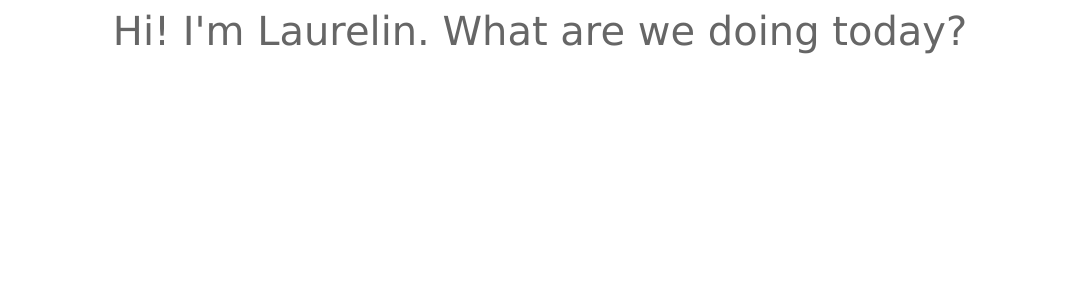
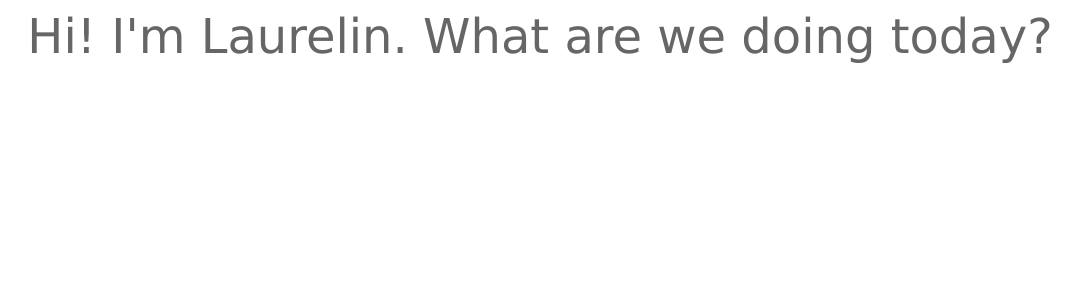
Before and after one commit to Finberg-Laurelin-CEO/frontend-laurelin-chat, an Angular app: page / in a window 1280 px wide. Shown: the top 300 px of the page, without its empty margins (100-1181 px from the left). Built offline with nearby package versions, Linux system fonts and the light colour scheme.

Commit message:
startup animation is smoother now.

```diff
--- a/src/app/components/laurelin-chat-startup/laurelin-chat-startup.css
+++ b/src/app/components/laurelin-chat-startup/laurelin-chat-startup.css
@@ -3,18 +3,11 @@
     justify-content: center;
     width: 100%;
     height: 100%;
-    top: 0;
-    left: 0;
-    font-family:Verdana, Geneva, Tahoma, sans-serif;
 }
 
 #startup-wrapper {
     text-align: center;
-    color: #666;
-    overflow-x: hidden;
-    line-break: anywhere;
-    font-size: 2.5rem;
-    position: absolute;
+    /* position: absolute; */
 }
 #startup-cover {
     position: absolute;
--- a/src/app/components/laurelin-chat-startup/laurelin-chat-startup.html
+++ b/src/app/components/laurelin-chat-startup/laurelin-chat-startup.html
@@ -1,4 +1,4 @@
-<div id="startup-container">
+<div id="startup-container" class="laurelin-text-large">
     <div id="startup-wrapper"
     [ngClass]="{'startup-fade-in':fadeIn,
                 'startup-fade-out':fadeOut}">
--- a/src/app/components/laurelin-chat-startup/laurelin-chat-startup.ts
+++ b/src/app/components/laurelin-chat-startup/laurelin-chat-startup.ts
@@ -45,8 +45,10 @@ export class LaurelinChatStartup implements OnInit{
         },1000);
   }
 
+  /**
+   * Angular lifecycle hook. Called when the component is created.
+   */
   ngOnInit(): void {
-
     // Choose a random startup message.
     let chosenMessage = this.startupMessages[ Math.floor( Math.random()*this.startupMessages.length ) ];
     this.outputText = chosenMessage;
```
